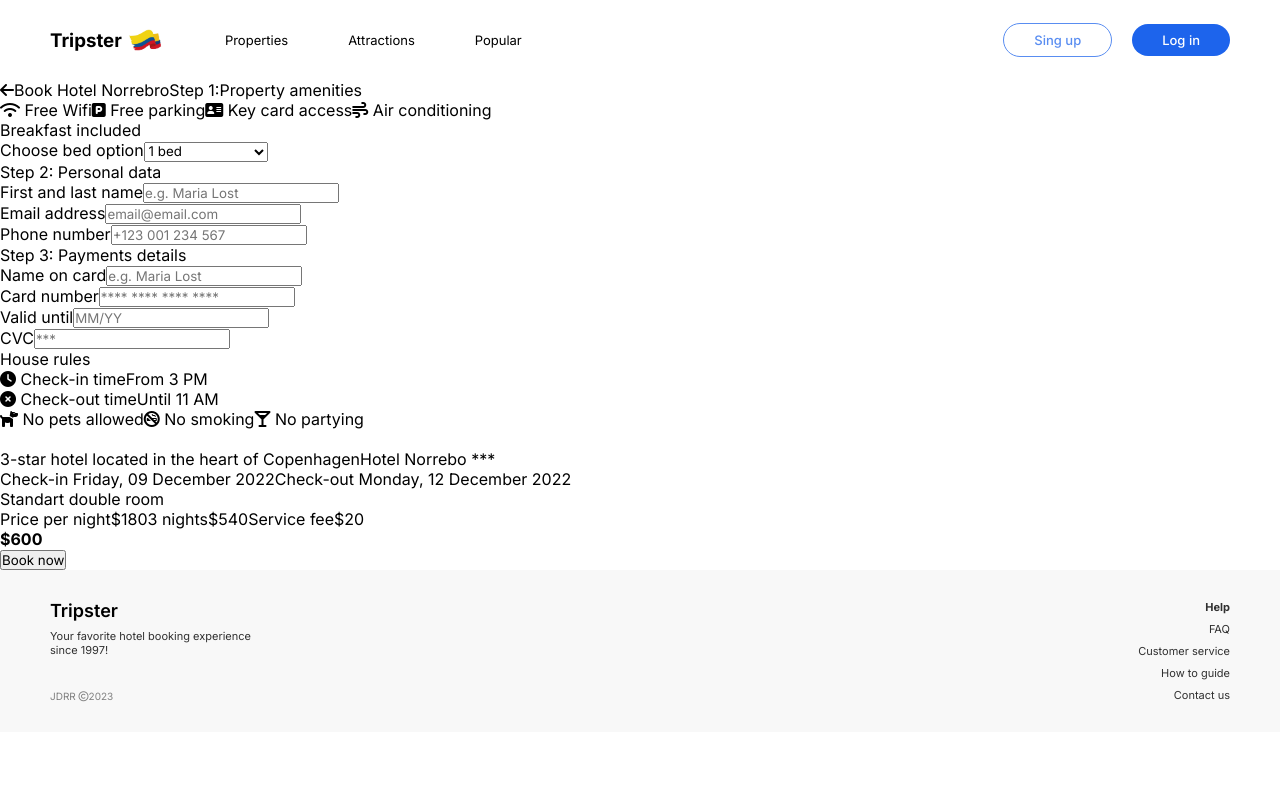
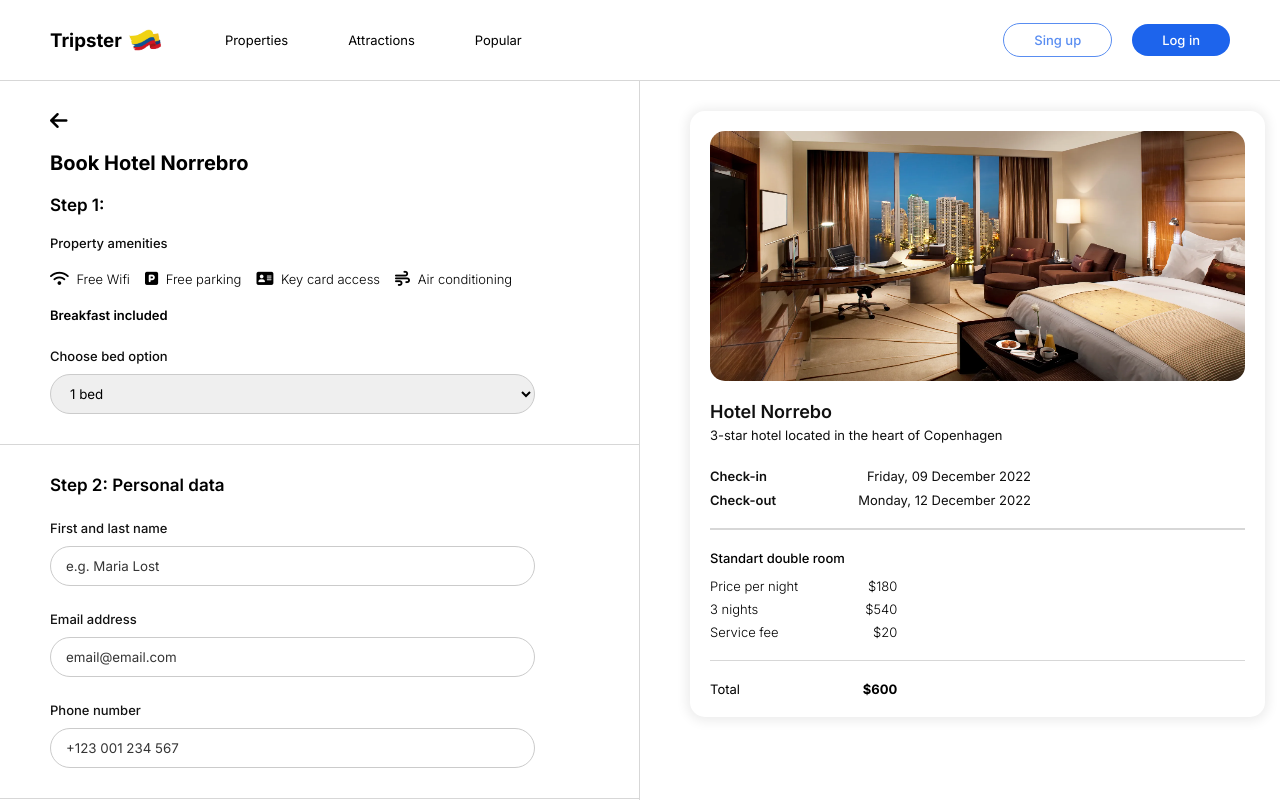
Before and after one commit to juandavid3196/hotelbookingapp, an Angular app: page /book in a window 1280 px wide. Shown: the top 800 px of the page. Built offline with nearby package versions, Linux system fonts and the light colour scheme.

Commit message:
Book component design

```diff
--- a/src/app/shared/modules/book-module/book/book.component.html
+++ b/src/app/shared/modules/book-module/book/book.component.html
@@ -13,7 +13,7 @@
                     <span><i class="fa-solid fa-address-card"></i> Key card access</span>
                     <span><i class="fa-solid fa-wind"></i> Air conditioning</span>
                 </div>
-                <span>Breakfast included</span>
+                <span class="msj">Breakfast included</span>
                 <div class="form-box">
                     <label for="">Choose bed option</label>
                     <select name="" id="">
@@ -37,7 +37,7 @@
                     <input type="text" placeholder="+123 001 234 567">
                 </div>
             </div>
-            <div class="bottom-box">
+            <div class="middle-box">
                 <span class="step">Step 3: Payments details</span>
                 <div class="form-box">
                     <label for="">Name on card</label>
@@ -60,15 +60,15 @@
             </div>
         </section>
         <section class="rules">
-            <span>House rules</span>
+            <span class="step">House rules</span>
             <div class="time-section">
                 <div class="time-box">
                     <span><i class="fa-solid fa-clock"></i> Check-in time</span>
-                    <span>From 3 PM</span>
+                    <span class="hour">From 3 PM</span>
                 </div>
                 <div class="time-box">
                     <span><i class="fa-solid fa-circle-xmark"></i> Check-out time</span>
-                    <span>Until 11 AM</span>
+                    <span class="hour">Until 11 AM</span>
                 </div>
             </div>
             <div class="warning-section">
@@ -80,26 +80,26 @@
     </div>
     <div class="main-right">
         <div class="card-container">
-            <img src="" alt="">
+            <img src="../../../../../assets/gallery/details-page/main-room.webp" alt="">
             <div class="info-box">
+                <span class="card-name">Hotel Norrebo</span>
                 <span class="card-description">3-star hotel located in the heart of Copenhagen</span>
-                <span class="card-name">Hotel Norrebo ***</span>
             </div>
             <div class="date-box">
-                <span>Check-in <span class="check-date">Friday, 09 December 2022</span></span>
-                <span>Check-out <span class="check-date">Monday, 12 December 2022</span></span>
+                <span class="check-date">Check-in <span>Friday, 09 December 2022</span></span>
+                <span class="check-date">Check-out <span>Monday, 12 December 2022</span></span>
             </div>
             <span class="separator"></span>
-            <span class="hotel-type">Standart double room</span>
             <div class="values-box">
+                <span class="hotel-type">Standart double room</span>
                 <span class="value">Price per night<span class="price">$180</span></span>
                 <span class="value">3 nights<span class="price">$540</span></span>
                 <span class="value">Service fee<span class="price">$20</span></span>
             </div>
             <span class="separator"></span>
-            <span class="total"> <span class="price"><strong>$600</strong></span></span>
+            <span class="total">Total<span class="price"><strong>$600</strong></span></span>
             </div>
+            <button>Book now</button>
         </div>
-        <button>Book now</button>
     </div>
 <app-footer />
--- a/src/app/shared/modules/book-module/book/book.component.scss
+++ b/src/app/shared/modules/book-module/book/book.component.scss
@@ -0,0 +1,287 @@
+.main-container {
+    display: flex;
+    border-top: 1.5px solid #d7d7d7;
+
+    //general classes
+
+    .step {
+        font-size: 17px;
+        font-weight: 600;
+    }
+
+    .form-box {
+        display: flex;
+        flex-direction: column;
+        gap: 10px;
+        font-size: 13px;
+        margin-top: 5px;
+
+        label {
+            color: rgb(19, 19, 19);
+            font-weight: 500;
+        }
+
+        select,input {
+            height: 40px;
+            width: 90%;
+            border-radius: 25px;
+            border: 1px solid rgb(203, 203, 203);
+            padding: 0 15px;
+        }
+
+        select:focus {
+           border-color: rgb(73, 152, 255);
+           outline: none;
+        }
+
+        input:focus {
+            outline:none;
+            border-color: rgb(73, 152, 255);
+
+        }
+
+        input::placeholder {
+            color: rgb(53, 53, 53);
+        }
+
+    }
+
+    //current structur
+
+    .main-left {
+        width: 50%;
+        border-right: 1.5px solid #d7d7d7;
+
+        .form {
+            display: flex;
+            flex-direction: column;
+
+            .top-box {
+                padding: 30px 50px;
+                border-bottom: 1.5px solid #d7d7d7;
+                display: flex;
+                flex-direction: column;
+                gap: 20px;
+
+                i {
+                    font-size: 20px;
+                }
+
+                .hotel-title {
+                    font-size: 20px;
+                    font-weight: bold;
+                }
+
+                label {
+                    font-size: 13px;
+                    font-weight: 500;
+                    color: rgb(12, 12, 12);
+                }
+
+                .amenities-box {
+                    display: flex;
+                    gap: 15px;
+                    font-size: 13px;
+                    font-weight: 300;
+
+                    span {
+                        i{
+                            font-size: 15px;
+                            margin-right:4px;
+                        }
+                    }
+
+                }
+
+                .msj {
+                    font-size: 13px;
+                    font-weight: 600;
+                }
+
+            }
+
+            .middle-box {
+                border-bottom: 1.5px solid #d7d7d7;
+                display: flex;
+                flex-direction: column;
+                padding: 30px 50px;
+                gap: 20px;
+
+                .form-box-double {
+                    display: flex;
+                    justify-content: space-between;
+                    width: 90%;
+
+                    .form-box {
+
+                        input {
+                            width: 100%;
+                        }
+
+                    }
+                }
+            }
+
+        }
+
+        .rules {
+            padding: 40px 50px;
+            display: flex;
+            flex-direction: column;
+            gap: 25px;
+
+            .time-section {
+                display: flex;
+                justify-content: space-between;
+                width: 70%;
+
+                .time-box {
+                    display: flex;
+                    flex-direction: column;
+                    font-size: 13px;
+                    gap: 10px;
+
+                    span {
+                        display: flex;
+                        gap:7px;
+
+                        i {
+                            font-size: 15px;
+                        }
+                    }
+
+                    .hour {
+                        margin-left: 20px;
+                        font-size: 15px;
+                        font-weight: 300;
+                    }
+                }
+
+            }
+
+            .warning-section {
+                display: flex;
+                margin-top: 15px;
+                gap: 25px;
+                font-size: 13px;
+
+                span {
+                    display:flex;
+                    gap: 10px;
+                    font-weight: 300;
+
+                    i {
+                        font-size: 15px;
+                    }
+                }
+            }
+        }
+    }
+
+    .main-right {
+        padding: 30px 15px 40px 50px;
+        display: flex;
+        width: 50%;
+        flex-direction: column;
+        justify-content: space-between;
+
+        .card-container {
+            padding: 20px;
+            display: flex;
+            flex-direction: column;
+            gap: 20px;
+            border-radius: 15px;
+            box-shadow: rgba(3, 3, 3, 0.08) 0px 1px 12px 3px;
+
+            img {
+               width: 100%;
+               height: 250px;
+               border-radius: 15px;
+            }
+
+            .info-box {
+                display: flex;
+                flex-direction: column;
+                gap: 5px;
+
+                .card-name {
+                    font-size: 18px;
+                    font-weight: 600;
+                    color: rgb(16, 16, 16);
+                }
+
+                .card-description {
+                    font-size: 13px;
+                    font-weight: 400;
+                    color: rgb(15, 15, 15);
+                }
+            }
+
+            .date-box {
+                display: flex;
+                flex-direction: column;
+                gap: 8px;
+                margin-top: 5px;
+                font-size: 13px;
+                width: 60%;
+
+                .check-date {
+                    font-weight: 600;
+                    color: rgb(15, 15, 15);
+                    display: flex;
+                    justify-content: space-between;
+
+                    span {
+                        font-weight: 400;
+                    }
+                }
+
+            }
+
+            .separator {
+                height: 1.5px;
+                background-color: #d7d7d7;;
+            }
+
+
+            .values-box {
+                font-size: 13px;
+                display: flex;
+                flex-direction: column;
+                gap: 7px;
+
+                .hotel-type {
+                    font-weight: 500;
+                    margin-bottom: 5px;
+                }
+
+                .value {
+                    width: 35%;
+                    display: flex;
+                    justify-content: space-between;
+                    font-weight: 300;
+                }
+            }
+
+            .total {
+                font-size: 13px;
+                width: 35%;
+                display: flex;
+                justify-content: space-between;
+            }
+
+        }
+
+        button {
+            border-style: none;
+            padding: 13px 30px;
+            border-radius: 25px;
+            color: white;
+            background-color: #1d64ec;
+            font-weight: 500;
+            font-size: 14px;
+            cursor: pointer;
+            width: 100%;
+        }
+    }
+}
```
